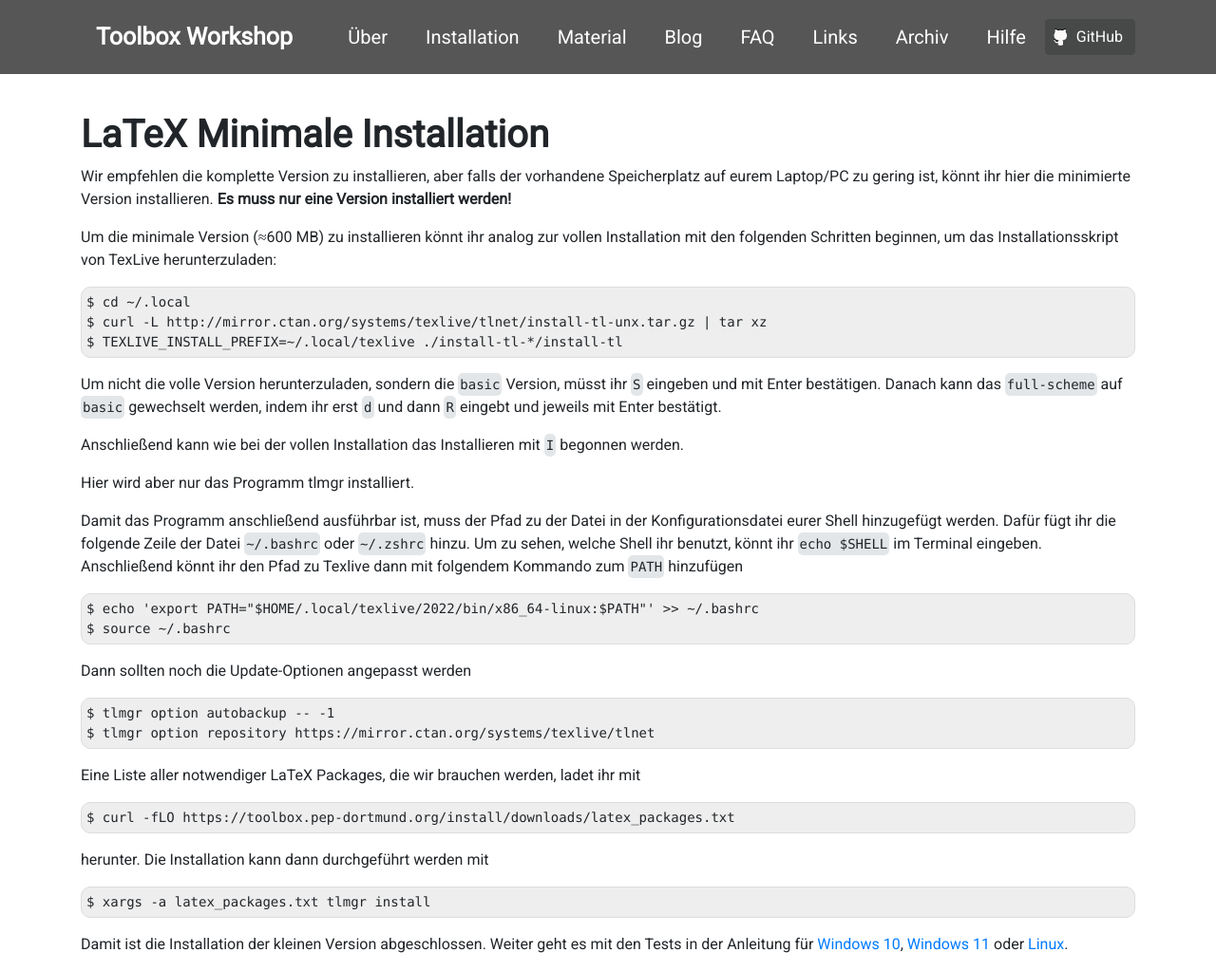
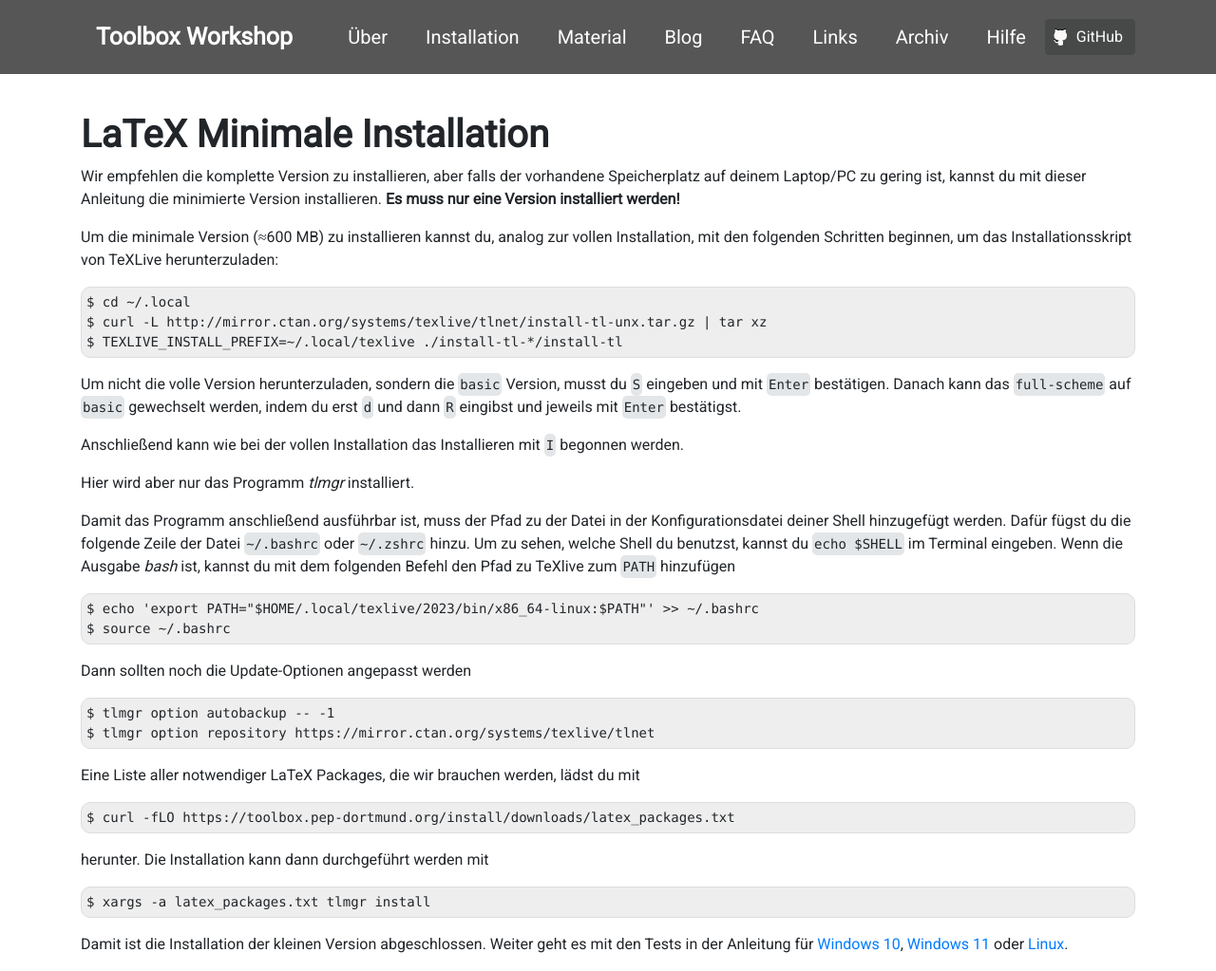
Before and after one commit to pep-dortmund/homepage-toolbox, a Jekyll site: the page built from install/latex_mini.md, in a window 1280 px wide and 1023 px high. Shown: the whole window at 95% size. Built offline with Jekyll 4.4.1, drawn with Linux system fonts in a browser that asks for light colours; nearby versions of some CDN libraries.

Commit message:
change latex mini as well

````diff
--- a/install/latex_mini.md
+++ b/install/latex_mini.md
@@ -3,28 +3,28 @@ layout: default
 title: LaTeX Minimale Installation
 ---
 
-Wir empfehlen die komplette Version zu installieren, aber falls der vorhandene Speicherplatz auf eurem Laptop/PC zu gering ist, könnt ihr hier die minimierte Version installieren.
+Wir empfehlen die komplette Version zu installieren, aber falls der vorhandene Speicherplatz auf deinem Laptop/PC zu gering ist, kannst du mit dieser Anleitung die minimierte Version installieren.
 **Es muss nur eine Version installiert werden!**
 
-Um die minimale Version (≈600 MB) zu installieren könnt ihr analog zur vollen Installation mit den folgenden Schritten beginnen, um das Installationsskript von TexLive herunterzuladen:
+Um die minimale Version (≈600 MB) zu installieren kannst du, analog zur vollen Installation, mit den folgenden Schritten beginnen, um das Installationsskript von TeXLive herunterzuladen:
 ```
 $ cd ~/.local
 $ curl -L http://mirror.ctan.org/systems/texlive/tlnet/install-tl-unx.tar.gz | tar xz
 $ TEXLIVE_INSTALL_PREFIX=~/.local/texlive ./install-tl-*/install-tl
 ```
-Um nicht die volle Version herunterzuladen, sondern die `basic` Version, müsst ihr `S` eingeben und mit Enter bestätigen.
-Danach kann das `full-scheme` auf `basic` gewechselt werden, indem ihr erst `d` und dann `R` eingebt und jeweils mit Enter bestätigt.
+Um nicht die volle Version herunterzuladen, sondern die `basic` Version, musst du `S` eingeben und mit `Enter` bestätigen.
+Danach kann das `full-scheme` auf `basic` gewechselt werden, indem du erst `d` und dann `R` eingibst und jeweils mit `Enter` bestätigst.
 
 Anschließend kann wie bei der vollen Installation das Installieren mit `I` begonnen werden.
 
-Hier wird aber nur das Programm tlmgr installiert.
+Hier wird aber nur das Programm _tlmgr_ installiert.
 
-Damit das Programm anschließend ausführbar ist, muss der Pfad zu der Datei in der Konfigurationsdatei eurer Shell hinzugefügt werden.
-Dafür fügt ihr die folgende Zeile der Datei `~/.bashrc` oder `~/.zshrc` hinzu.
-Um zu sehen, welche Shell ihr benutzt, könnt ihr `echo $SHELL` im Terminal eingeben.
-Anschließend könnt ihr den Pfad zu Texlive dann mit folgendem Kommando zum `PATH` hinzufügen
+Damit das Programm anschließend ausführbar ist, muss der Pfad zu der Datei in der Konfigurationsdatei deiner Shell hinzugefügt werden.
+Dafür fügst du die folgende Zeile der Datei `~/.bashrc` oder `~/.zshrc` hinzu.
+Um zu sehen, welche Shell du benutzst, kannst du `echo $SHELL` im Terminal eingeben.
+Wenn die Ausgabe _bash_ ist, kannst du mit dem folgenden Befehl den Pfad zu TeXlive zum `PATH` hinzufügen
 ```
-$ echo 'export PATH="$HOME/.local/texlive/2022/bin/x86_64-linux:$PATH"' >> ~/.bashrc
+$ echo 'export PATH="$HOME/.local/texlive/2023/bin/x86_64-linux:$PATH"' >> ~/.bashrc
 $ source ~/.bashrc
 ```
 Dann sollten noch die Update-Optionen angepasst werden
@@ -33,7 +33,7 @@ $ tlmgr option autobackup -- -1
 $ tlmgr option repository https://mirror.ctan.org/systems/texlive/tlnet
 ```
 
-Eine Liste aller notwendiger LaTeX Packages, die wir brauchen werden, ladet ihr mit
+Eine Liste aller notwendiger LaTeX Packages, die wir brauchen werden, lädst du mit
 ```
 $ curl -fLO https://toolbox.pep-dortmund.org/install/downloads/latex_packages.txt
 ```
````
